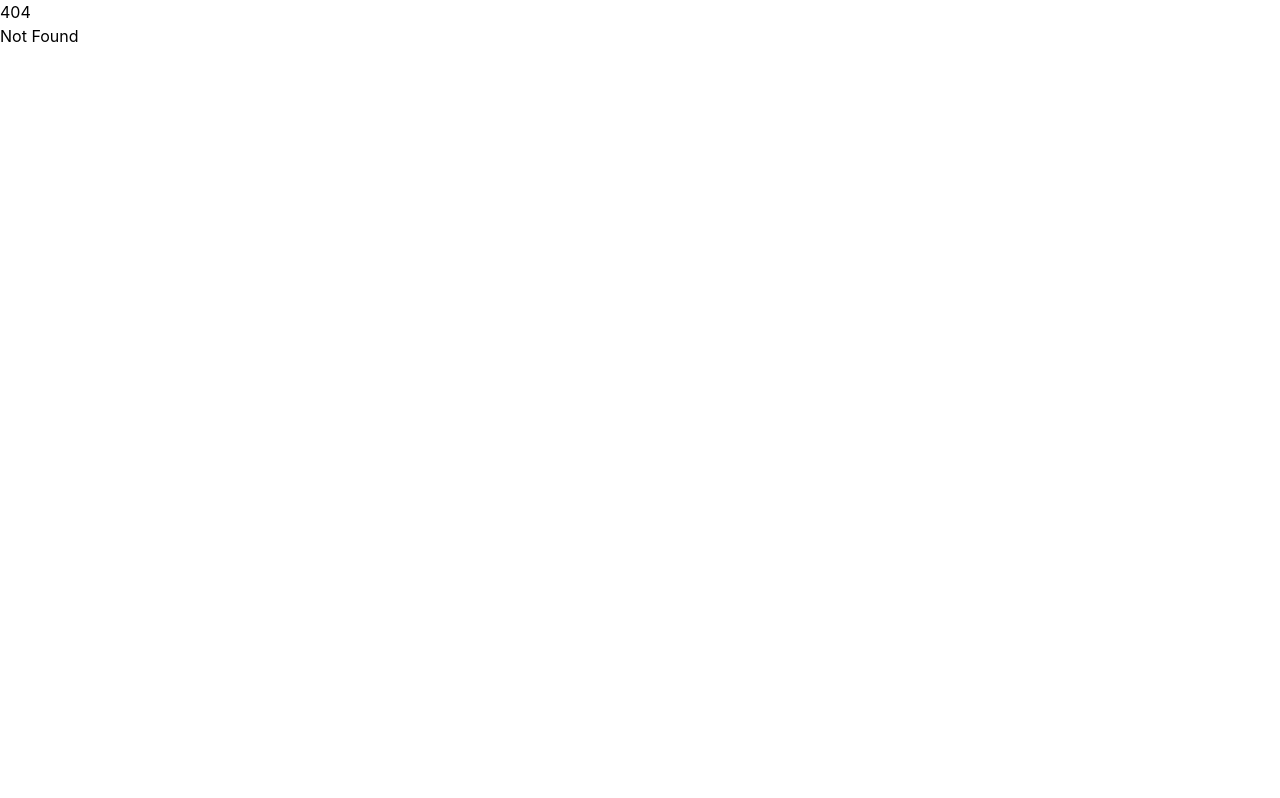
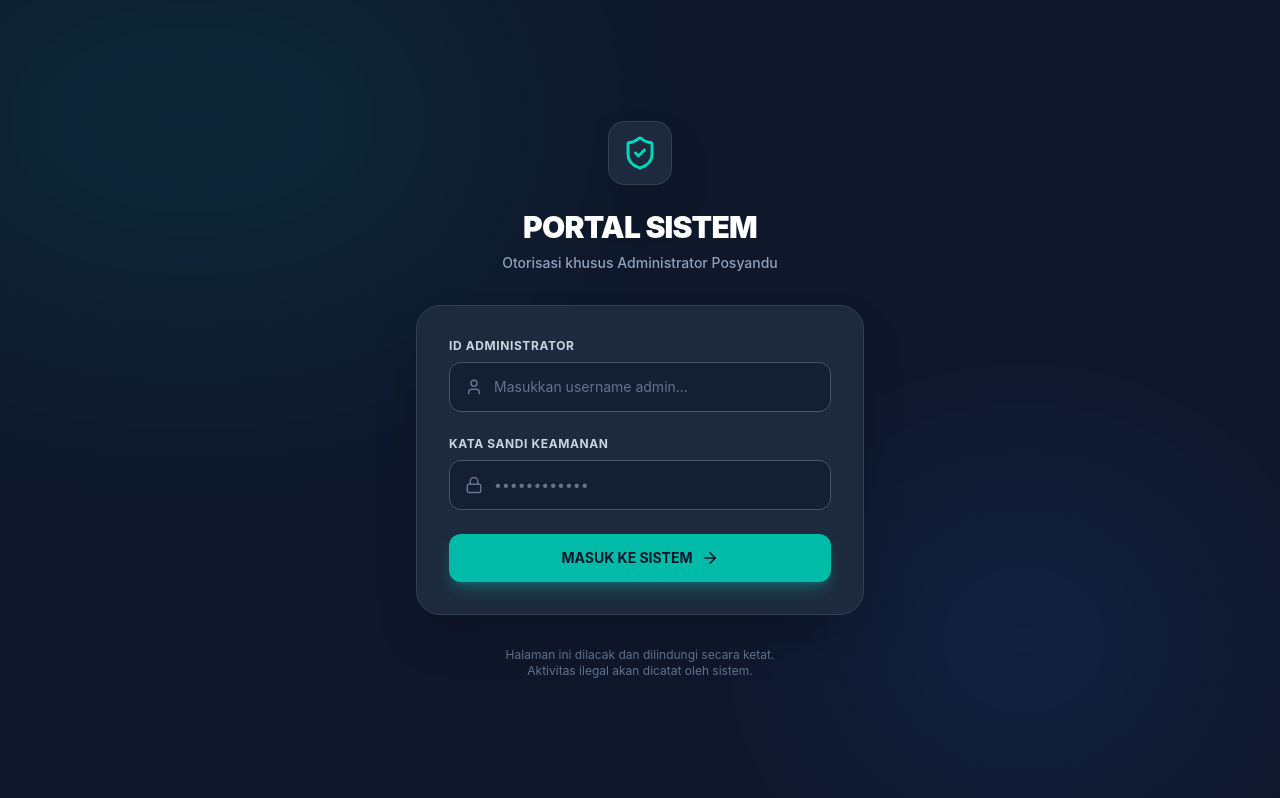
Before and after one commit to AchmadZackyGZ/posyanduNglabak, a SvelteKit app in the folder frontend/: page /admin-login in a window 1280 px wide. Before the commit this address had no page. Built offline with nearby package versions, Linux system fonts and the light colour scheme; no server answers.

Commit message:
memmbuat halaman login dan juga menembakan nya ke auth-controller agar diproses server

```diff
--- /dev/null
+++ b/frontend/src/routes/admin-login/+page.svelte
@@ -0,0 +1,155 @@
+<script lang="ts">
+	/* eslint-disable svelte/no-navigation-without-resolve */
+	import { goto } from '$app/navigation';
+	import { fetchAPI } from '$lib/api';
+	import { ShieldCheck, Lock, User, AlertCircle, ArrowRight } from 'lucide-svelte';
+
+	let username = $state('');
+	let password = $state('');
+	let isLoading = $state(false);
+	let errorMessage = $state('');
+
+	async function handleAdminLogin(event: Event) {
+		event.preventDefault();
+		isLoading = true;
+		errorMessage = '';
+
+		try {
+			const res = await fetchAPI('/auth/login', {
+				method: 'POST',
+				body: JSON.stringify({ username, password })
+			});
+
+			// PENGAMANAN GANDA: Cek apakah role benar-benar ADMIN
+			const userRole = (res.data.user.Role || res.data.user.role || '').toUpperCase();
+
+			if (userRole !== 'ADMIN') {
+				errorMessage =
+					'Akses Ditolak: Kredensial valid, namun Anda tidak memiliki otoritas Administrator.';
+				return;
+			}
+
+			// Jika lolos, simpan token dan arahkan ke Dashboard
+			localStorage.setItem('token', res.data.token);
+			localStorage.setItem('user', JSON.stringify(res.data.user));
+
+			// FIX 1: Tambahkan await sebelum goto
+			await goto('/dashboard');
+		} catch (error: unknown) {
+			// FIX 2: Ganti 'any' menjadi 'unknown'
+			// FIX 3: Validasi tipe error sebelum mengambil error.message
+			errorMessage =
+				error instanceof Error ? error.message : 'Gagal terhubung ke server autentikasi.';
+		} finally {
+			isLoading = false;
+		}
+	}
+</script>
+
+<svelte:head>
+	<title>Portal Administrator - POSYANDU Sehat Bersama</title>
+</svelte:head>
+
+<!-- Tampilan Login Admin dibuat lebih gelap/profesional (Slate Theme) -->
+<div
+	class="relative flex min-h-screen items-center justify-center overflow-hidden bg-slate-900 px-4 sm:px-6 lg:px-8"
+>
+	<!-- Ornamen Background -->
+	<div
+		class="pointer-events-none absolute top-0 left-0 z-0 h-full w-full overflow-hidden opacity-10"
+	>
+		<div
+			class="absolute -top-[10%] -left-[10%] h-[50%] w-[50%] rounded-full bg-teal-500 blur-[120px]"
+		></div>
+		<div
+			class="absolute top-[60%] right-[5%] h-[40%] w-[30%] rounded-full bg-blue-500 blur-[100px]"
+		></div>
+	</div>
+
+	<div class="relative z-10 w-full max-w-md space-y-8">
+		<div class="text-center">
+			<div
+				class="mx-auto flex h-16 w-16 items-center justify-center rounded-2xl border border-slate-700 bg-slate-800 shadow-2xl"
+			>
+				<ShieldCheck size={36} class="text-teal-400" />
+			</div>
+			<h2 class="mt-6 text-3xl font-black tracking-tight text-white uppercase">Portal Sistem</h2>
+			<p class="mt-2 text-sm font-medium text-slate-400">Otorisasi khusus Administrator Posyandu</p>
+		</div>
+
+		<div
+			class="mt-8 rounded-3xl border border-slate-700 bg-slate-800 p-8 shadow-2xl backdrop-blur-sm"
+		>
+			{#if errorMessage}
+				<div
+					class="mb-6 flex items-start gap-3 rounded-xl border border-red-500/30 bg-red-500/10 p-4"
+				>
+					<AlertCircle size={20} class="mt-0.5 shrink-0 text-red-400" />
+					<p class="text-sm font-medium text-red-200">{errorMessage}</p>
+				</div>
+			{/if}
+
+			<form onsubmit={handleAdminLogin} class="space-y-6">
+				<div>
+					<label
+						for="username"
+						class="mb-2 block text-xs font-bold tracking-wider text-slate-300 uppercase"
+					>
+						ID Administrator
+					</label>
+					<div class="relative">
+						<div class="pointer-events-none absolute inset-y-0 left-0 flex items-center pl-4">
+							<User size={18} class="text-slate-500" />
+						</div>
+						<input
+							id="username"
+							type="text"
+							required
+							bind:value={username}
+							placeholder="Masukkan username admin..."
+							class="block w-full rounded-xl border border-slate-600 bg-slate-900/50 py-3.5 pr-4 pl-11 text-white placeholder-slate-500 transition focus:border-teal-400 focus:bg-slate-900 focus:ring-1 focus:ring-teal-400 focus:outline-none sm:text-sm"
+						/>
+					</div>
+				</div>
+
+				<div>
+					<label
+						for="password"
+						class="mb-2 block text-xs font-bold tracking-wider text-slate-300 uppercase"
+					>
+						Kata Sandi Keamanan
+					</label>
+					<div class="relative">
+						<div class="pointer-events-none absolute inset-y-0 left-0 flex items-center pl-4">
+							<Lock size={18} class="text-slate-500" />
+						</div>
+						<input
+							id="password"
+							type="password"
+							required
+							bind:value={password}
+							placeholder="••••••••••••"
+							class="block w-full rounded-xl border border-slate-600 bg-slate-900/50 py-3.5 pr-4 pl-11 text-white placeholder-slate-500 transition focus:border-teal-400 focus:bg-slate-900 focus:ring-1 focus:ring-teal-400 focus:outline-none sm:text-sm"
+						/>
+					</div>
+				</div>
+
+				<button
+					type="submit"
+					disabled={isLoading}
+					class="group relative flex w-full items-center justify-center gap-2 rounded-xl bg-teal-500 px-4 py-3.5 text-sm font-bold text-slate-900 shadow-lg shadow-teal-500/30 transition-all hover:bg-teal-400 focus:outline-none active:scale-[0.98] disabled:cursor-not-allowed disabled:opacity-70"
+				>
+					{isLoading ? 'MEMVERIFIKASI OTORITAS...' : 'MASUK KE SISTEM'}
+					{#if !isLoading}
+						<ArrowRight size={18} class="transition-transform group-hover:translate-x-1" />
+					{/if}
+				</button>
+			</form>
+		</div>
+
+		<p class="text-center text-xs text-slate-500">
+			Halaman ini dilacak dan dilindungi secara ketat.<br />Aktivitas ilegal akan dicatat oleh
+			sistem.
+		</p>
+	</div>
+</div>
```
